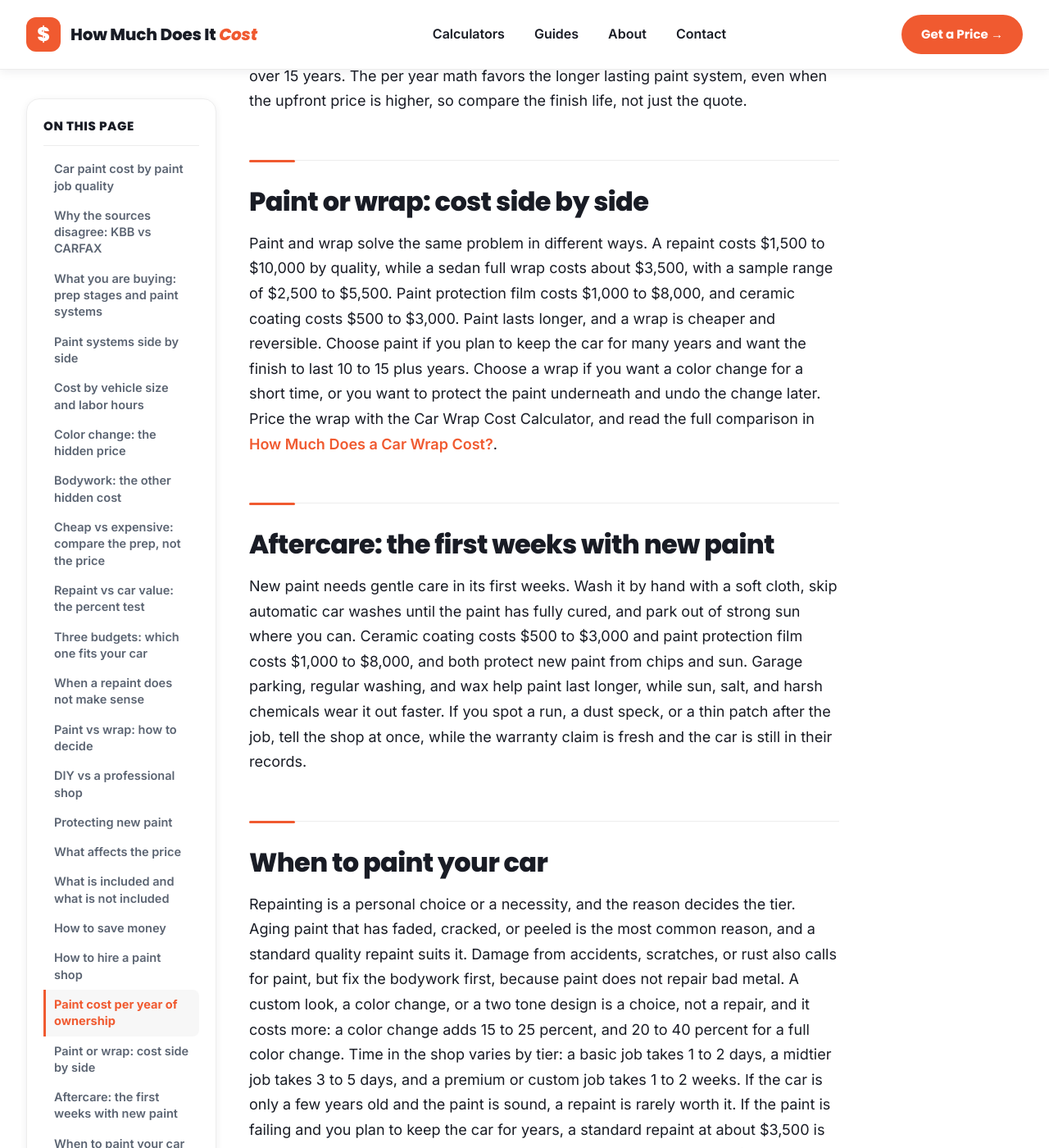
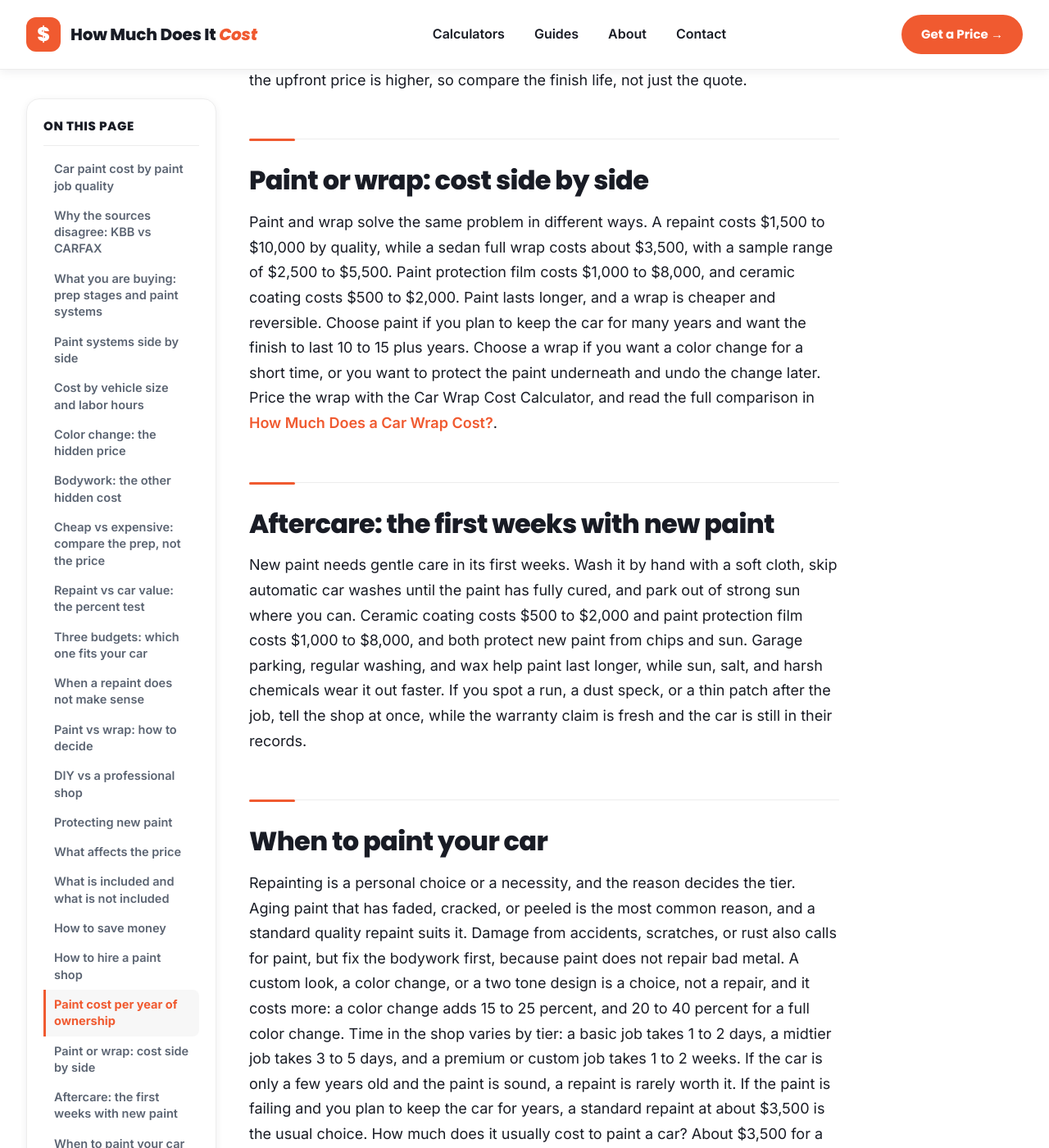
Before and after one commit to zaidmeo09-dhangal/howmuchdoesitcostusa, a Jekyll site: the page built from _posts/2026-11-14-how-much-does-it-cost-to-paint-a-car.md, in a window 1280 px wide and 1400 px high, scrolled down 12303 px. Shown: the whole window at 82% size. Built offline with Jekyll 4.4.1, drawn with Linux system fonts in a browser that asks for light colours; some of the changed text lies outside the part shown.

Commit message:
Initial deploy: add _posts/2026-11-14-how-much-does-it-cost-to-paint-a-car.md

```diff
--- a/_posts/2026-11-14-how-much-does-it-cost-to-paint-a-car.md
+++ b/_posts/2026-11-14-how-much-does-it-cost-to-paint-a-car.md
@@ -163,9 +163,9 @@ schema: |
 <tr><th>Paint job quality</th><th>Sample range</th><th>Typical price</th><th>Warranty</th><th>Turnaround</th><th>Finish life</th><th>Best for</th></tr>
 </thead>
 <tbody>
-<tr><td>Basic single coat</td><td>$1,500 to $2,499</td><td>$2,000</td><td>Confirm in writing, not stated in the sources used</td><td>About 3 to 7 days for most repaints</td><td>Single-stage paint fades in 5 to 8 years</td><td class="best-for">A budget repaint</td></tr>
-<tr><td>Standard quality</td><td>$2,500 to $4,999</td><td>$3,500</td><td>Confirm in writing, not stated in the sources used</td><td>About 3 to 7 days for most repaints</td><td>Base and clear coat lasts 10 to 15 plus years</td><td class="best-for">Most daily drivers</td></tr>
-<tr><td>Show quality</td><td>$5,000 to $10,000</td><td>$7,500</td><td>Confirm in writing, not stated in the sources used</td><td>Longer than a standard job, more coats and more sanding between coats</td><td>Base and clear coat lasts 10 to 15 plus years</td><td class="best-for">Show cars, and cars kept for many years</td></tr>
+<tr><td>Basic single coat</td><td>$1,500 to $2,499</td><td>$2,000</td><td>6 months to 1 year</td><td>About 3 to 7 days for most repaints</td><td>Single-stage paint fades in 5 to 8 years</td><td class="best-for">A budget repaint</td></tr>
+<tr><td>Standard quality</td><td>$2,500 to $4,999</td><td>$3,500</td><td>3 to 5 years</td><td>About 3 to 7 days for most repaints</td><td>Base and clear coat lasts 10 to 15 plus years</td><td class="best-for">Most daily drivers</td></tr>
+<tr><td>Show quality</td><td>$5,000 to $10,000</td><td>$7,500</td><td>Lifetime</td><td>Longer than a standard job, more coats and more sanding between coats</td><td>Base and clear coat lasts 10 to 15 plus years</td><td class="best-for">Show cars, and cars kept for many years</td></tr>
 </tbody>
 </table>
 </div>
@@ -239,7 +239,7 @@ schema: |
 
 ## Paint vs wrap: how to decide
 
-<p>Paint lasts longer and a wrap is cheaper and reversible. Choose paint if you plan to keep the car for many years and want the finish to last 10 to 15 plus years with a base and clear coat system. Choose a wrap if you want a color change for a short time, or you want to protect the paint underneath and undo the change later. Price the wrap with the Car Wrap Cost Calculator, a sedan full wrap costs about $3,500 there. Price a paint job with the Paint a Car Cost Calculator.</p>
+<p>Paint lasts longer and a wrap is cheaper and reversible. Choose paint if you plan to keep the car for many years and want the finish to last 10 to 15 plus years with a base and clear coat system. Choose a wrap if you want a color change for a short time, or you want to protect the paint underneath and undo the change later. Price the wrap with the Car Wrap Cost Calculator, a sedan full wrap costs about $3,500 there.</p>
 
 ## DIY vs a professional shop
 
@@ -247,7 +247,7 @@ schema: |
 
 ## Protecting new paint
 
-<p>New paint needs protection in its first months. Ceramic coating costs $500 to $3,000 and paint protection film costs $1,000 to $8,000. Paint materials rose 7.4 percent in 2025, per Kelley Blue Book, so a quote from last year is not a reliable guide to this year price.</p>
+<p>New paint needs protection in its first months. Ceramic coating costs $500 to $2,000 and paint protection film costs $1,000 to $8,000. Paint materials rose 7.4 percent in 2025, per Kelley Blue Book, so a quote from last year is not a reliable guide to this year price.</p>
 
 <p class="note">The direct answer range of $1,500 to $10,000 runs from the low end of a basic job to the high end of a show quality job, as the table shows.</p>
 
@@ -328,11 +328,11 @@ Painting the door jambs, the engine bay, and the trunk costs extra, because the
 
 ## Paint or wrap: cost side by side
 
-<p>Paint and wrap solve the same problem in different ways. A repaint costs $1,500 to $10,000 by quality, while a sedan full wrap costs about $3,500, with a sample range of $2,500 to $5,500. Paint protection film costs $1,000 to $8,000, and ceramic coating costs $500 to $3,000. Paint lasts longer, and a wrap is cheaper and reversible. Choose paint if you plan to keep the car for many years and want the finish to last 10 to 15 plus years. Choose a wrap if you want a color change for a short time, or you want to protect the paint underneath and undo the change later. Price the wrap with the Car Wrap Cost Calculator, and read the full comparison in <a href="{{ '/blog/how-much-does-a-car-wrap-cost/' | relative_url }}">How Much Does a Car Wrap Cost?</a>.</p>
+<p>Paint and wrap solve the same problem in different ways. A repaint costs $1,500 to $10,000 by quality, while a sedan full wrap costs about $3,500, with a sample range of $2,500 to $5,500. Paint protection film costs $1,000 to $8,000, and ceramic coating costs $500 to $2,000. Paint lasts longer, and a wrap is cheaper and reversible. Choose paint if you plan to keep the car for many years and want the finish to last 10 to 15 plus years. Choose a wrap if you want a color change for a short time, or you want to protect the paint underneath and undo the change later. Price the wrap with the Car Wrap Cost Calculator, and read the full comparison in <a href="{{ '/blog/how-much-does-a-car-wrap-cost/' | relative_url }}">How Much Does a Car Wrap Cost?</a>.</p>
 
 ## Aftercare: the first weeks with new paint
 
-<p>New paint needs gentle care in its first weeks. Wash it by hand with a soft cloth, skip automatic car washes until the paint has fully cured, and park out of strong sun where you can. Ceramic coating costs $500 to $3,000 and paint protection film costs $1,000 to $8,000, and both protect new paint from chips and sun. Garage parking, regular washing, and wax help paint last longer, while sun, salt, and harsh chemicals wear it out faster. If you spot a run, a dust speck, or a thin patch after the job, tell the shop at once, while the warranty claim is fresh and the car is still in their records.</p>
+<p>New paint needs gentle care in its first weeks. Wash it by hand with a soft cloth, skip automatic car washes until the paint has fully cured, and park out of strong sun where you can. Ceramic coating costs $500 to $2,000 and paint protection film costs $1,000 to $8,000, and both protect new paint from chips and sun. Garage parking, regular washing, and wax help paint last longer, while sun, salt, and harsh chemicals wear it out faster. If you spot a run, a dust speck, or a thin patch after the job, tell the shop at once, while the warranty claim is fresh and the car is still in their records.</p>
 
 ## When to paint your car
 
```
